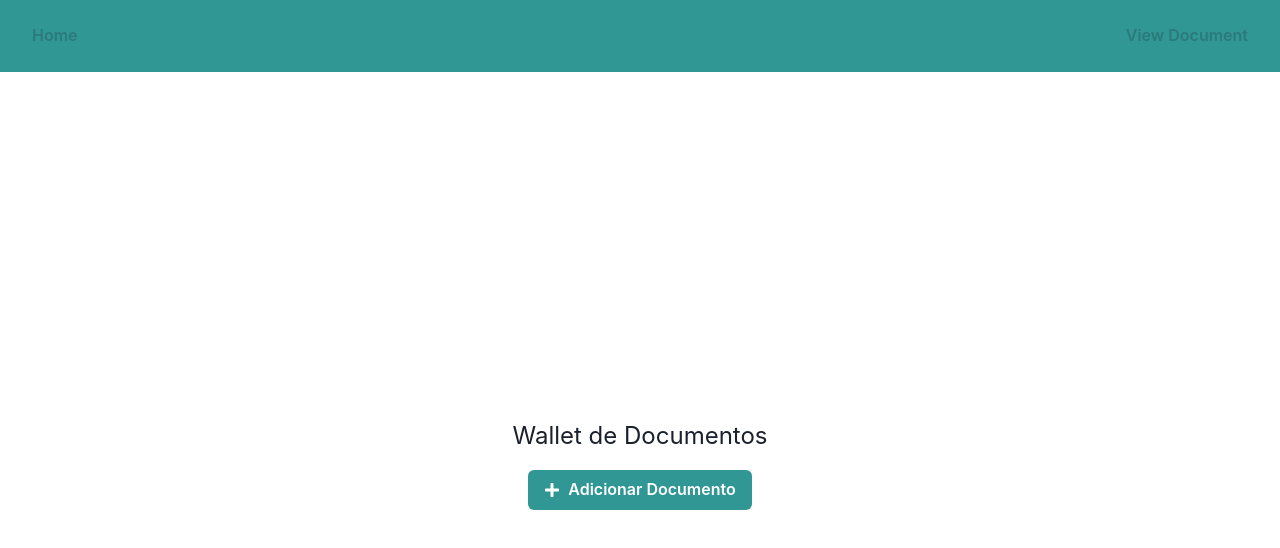
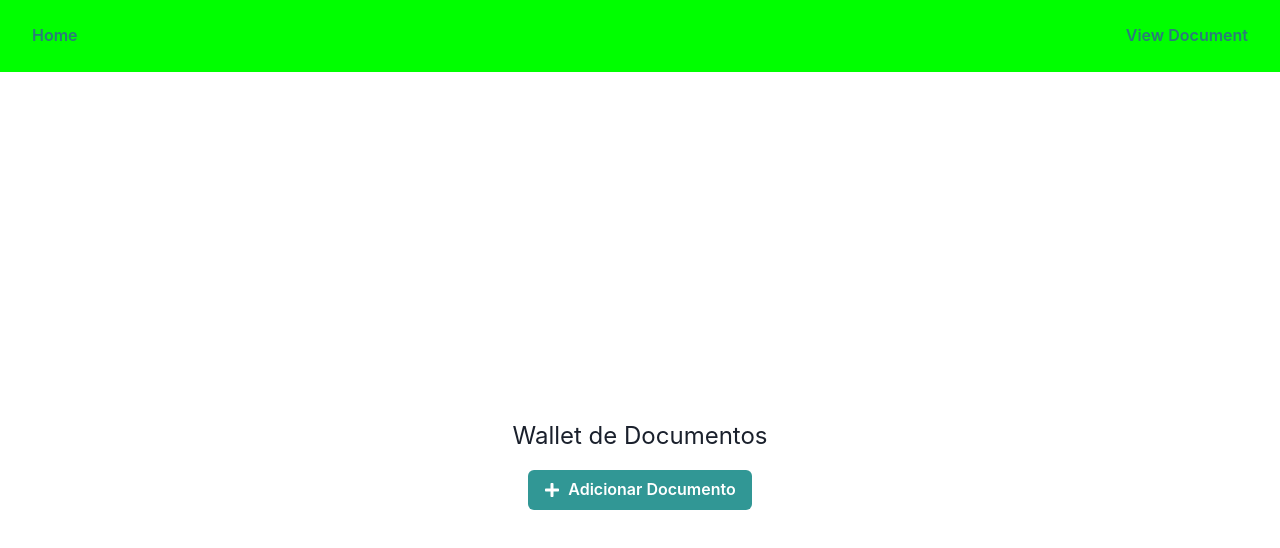
Before and after one commit to GPT-Engineer-App/secure-docs-wallet, a React (Vite) app: page / in a window 1280 px wide. Shown: the top 548 px of the page. Built offline with nearby package versions, Linux system fonts and the light colour scheme.

Commit message:
Updated the background colors to green and lime green in the theme configuration and applied the new colors to the `Navigation` component.
Prompt: faça as cores de fundo em verde e verde limão

```diff
--- a/src/components/Navigation.jsx
+++ b/src/components/Navigation.jsx
@@ -4,7 +4,7 @@ import { Box, Flex, Button } from "@chakra-ui/react";
 
 const Navigation = () => {
   return (
-    <Box bg="teal.500" p={4}>
+    <Box bg="brand.600" p={4}>
       <Flex justify="space-between">
         <Button as={Link} to="/" colorScheme="teal" variant="ghost">
           Home
--- a/src/main.jsx
+++ b/src/main.jsx
@@ -8,6 +8,8 @@ const colors = {
     900: "#1a365d",
     800: "#153e75",
     700: "#2a69ac",
+    600: "#00FF00",
+    500: "#008000",
   },
 };
 
@@ -18,5 +20,5 @@ ReactDOM.createRoot(document.getElementById("root")).render(
     <ChakraProvider theme={theme}>
       <App />
     </ChakraProvider>
-  </React.StrictMode>
+  </React.StrictMode>,
 );
```
